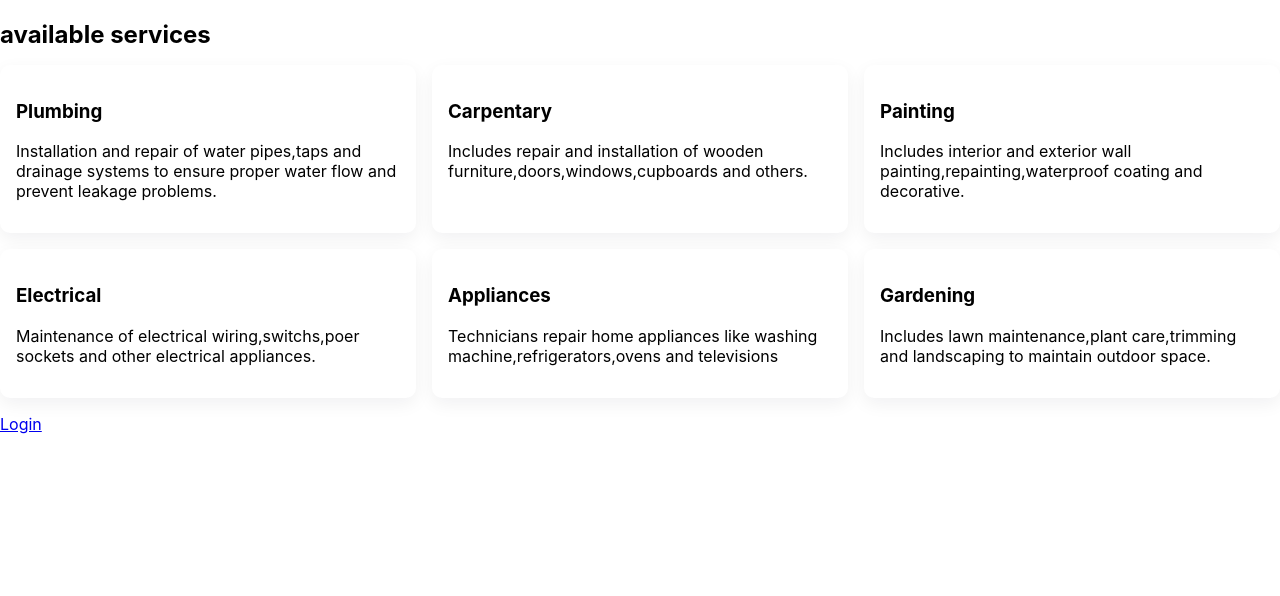
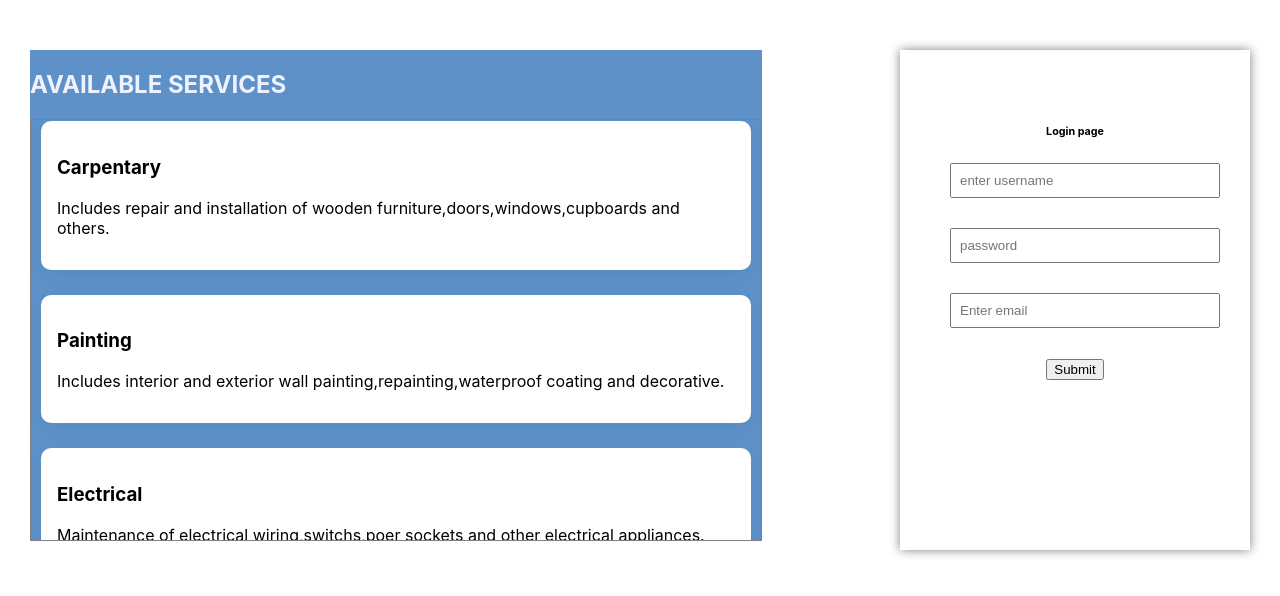
Before and after one commit to suvarp06/service-hub, a React (Create React App) app: page /service in a window 1280 px wide. Shown: the top 596 px of the page. Built offline with nearby package versions, Linux system fonts and the light colour scheme.

Commit message:
updated designs

```diff
--- a/src/App.css
+++ b/src/App.css
@@ -98,7 +98,8 @@
   background: var(--card);
   border-radius: 10px;
   padding: 16px;
-  box-shadow: 0 6px 18px rgba(15,23,42,0.06);
+  box-shadow: 0 6px 18px rgba(18, 54, 136, 0.06);
+  margin-bottom: 25px;
 }
 
 .site-footer {
@@ -125,10 +126,9 @@
 }
 
 .login-box {
-  background: white;
-  border-radius: 10px;
-  padding: 30px;
-  width: 300px;
+  padding: 50px;
+  width: 250px;
+  height: 400px;
   text-align: center;
   box-shadow: 0 0 10px gray;
 }
@@ -138,3 +138,45 @@ input {
   padding: 8px;
   margin-bottom: 10px;
 }
+
+.service-card {
+  width: 250%;
+  height: 200px;
+  overflow-y: auto;
+  padding: 15px;
+  background: #f5f5f5;
+}
+
+.main-container{
+  display: flex;
+  padding:30px;
+  justify-content: space-between;
+  align-items: flex-start;
+}
+
+.container{
+  display: flex;
+  justify-content: center;
+  align-items: flex-start;
+  gap: 20px;
+}
+
+.service-section{
+  width: 60%;
+  background-color: #5d91c8;
+}
+
+.login-section{
+  width: 35%;
+}
+
+.scroll-box{
+  height: 400px;
+  overflow-y: auto;
+  border: 1px solid gray;
+  padding: 10px;
+}
+
+.service-section h2{
+  color: #eef2ff;
+}
--- a/src/App.js
+++ b/src/App.js
@@ -1,6 +1,9 @@
 import './App.css';
 import Home from './home';
-import { Service, Login, Dashboard} from './serv';
+import Service from './serv';
+import Login from './login';
+import Dashboard from './dashboard';
+
 import { BrowserRouter as Router, Routes, Route } from "react-router-dom";
 
 function App() {
--- /dev/null
+++ b/src/dashboard.js
@@ -0,0 +1,17 @@
+import { useNavigate } from "react-router-dom";
+import { useLocation } from "react-router-dom";
+
+function Dashboard(){
+    const location = useLocation();
+    const username = location.state?.username;
+    const navigate = useNavigate();
+    return(
+        <div>
+                <h2>WELCOME {username} </h2>
+            <button type="button" onClick={() => window.location.href = "/"}>Logout</button>
+            <button type="button" onClick={() => navigate(-1)}>Back</button>
+        </div>
+    );
+}
+
+export default Dashboard;
--- a/src/home.js
+++ b/src/home.js
@@ -6,7 +6,6 @@ function Home() {
         <div className="site">
             <nav className="site-nav">
                 <div className="brand">ServiceHub</div>
-
             </nav>
 
             <main className="hero">
@@ -15,9 +14,7 @@ function Home() {
                     <p className="lead">Centralize requests, track progress, and delight customers.</p>
 
                 </div>
-                <div className="hero-visual" aria-hidden>
-                    <div className="placeholder-illustration">🚀</div>
-                </div>
+
             </main>
 
             <section className="features">
--- /dev/null
+++ b/src/login.js
@@ -0,0 +1,43 @@
+import React, { useState,useRef, useEffect } from "react";
+import { useNavigate } from "react-router-dom";
+import { useLocation } from "react-router-dom";
+import { Link } from "react-router-dom";
+
+function Login(){
+    const [username, setUsername] = useState("")
+    const navigate = useNavigate();
+
+    const handleSubmit = (e) => {
+        e.preventDefault();
+            navigate("/dashboard",{state: {username:username}});
+    };
+    return(
+
+            <div className="login-box">
+            <h6>Login page</h6>
+            <form onSubmit={handleSubmit}>
+                <input
+                    type="text"
+                    placeholder="enter username"
+                    value={username}
+                    onChange={(e) => setUsername(e.target.value)}
+                />
+                <br/><br/>
+                <input
+                    type="password"
+                    placeholder="password"
+                />
+                <br/><br/>
+                <input
+                    type="email"
+                    placeholder="Enter email"
+                />
+                <br/><br/>
+
+                <button type="submit">Submit</button>
+            </form>
+            </div>
+
+    );
+}
+export default  Login ;
--- a/src/serv.js
+++ b/src/serv.js
@@ -1,13 +1,32 @@
-import React, { useState } from "react";
+import React, { useState,useRef, useEffect } from "react";
 import { useNavigate } from "react-router-dom";
 import { useLocation } from "react-router-dom";
 import { Link } from "react-router-dom";
+import Login from "./login";
 
 function Service(){
+    const scrollRef = useRef(null);
+    useEffect(() => {
+        const container = scrollRef.current;
+        const scrollInterval = setInterval(() => {
+            if(container){
+            container.scrollTop += 1;
+
+            if (container.scrollTop >= container.scrollHeight - container.clientHeight){
+                container.scrollTop=0;
+            }
+            }
+        }, 30);
+        return () => clearInterval(scrollInterval);
+    }, []);
     return(
+
         <section className="features">
-                <h2 className="section-title">available services</h2>
-                <div className="feature-grid">
+             <div className="main-container">
+                <div className="service-section">
+                    <h2> AVAILABLE SERVICES</h2>
+                < div ref={scrollRef} className="scroll-box">
+
                     <div className="card">
                         <h3>Plumbing</h3>
                         <p>Installation and repair of water pipes,taps and drainage systems to ensure proper water flow and prevent leakage problems.</p>
@@ -32,53 +51,14 @@ function Service(){
                         <h3>Gardening</h3>
                         <p>Includes lawn maintenance,plant care,trimming and landscaping to maintain outdoor space.</p>
                     </div>
-                    <Link to="/login">Login</Link>
                 </div>
+                </div>
+                <div classname="login-section">
+                <Login/>
+                </div>
+                </div>
+
         </section>
    );
 }
-
-function Login(){
-    const [username, setUsername] = useState("")
-    const navigate = useNavigate();
-
-    const handleSubmit = (e) => {
-        e.preventDefault();
-            navigate("/dashboard",{state: {username:username}});
-    };
-    return(
-        <div className="login-container">
-            <div className="login-box">
-            <h6>Login page</h6>
-            <form onSubmit={handleSubmit}>
-                <input
-                    type="text"
-                    placeholder="enter username"
-                    value={username}
-                    onChange={(e) => setUsername(e.target.value)}
-                />
-                <br/><br/>
-
-                <button type="submit">Submit</button>
-            </form>
-            </div>
-        </div>
-    );
-}
-
-function Dashboard(){
-    const location = useLocation();
-    const username = location.state?.username;
-    const navigate = useNavigate();
-    return(
-        <div>
-            <h2>
-                <h2>WELCOME {username} </h2>
-            </h2>
-            <button type="button" onClick={() => window.location.href = "/"}>Logout</button>
-            <button type="button" onClick={() => navigate(-1)}>Back</button>
-        </div>
-    );
-}
-
-export{ Service, Login, Dashboard };
+export default Service;
```
